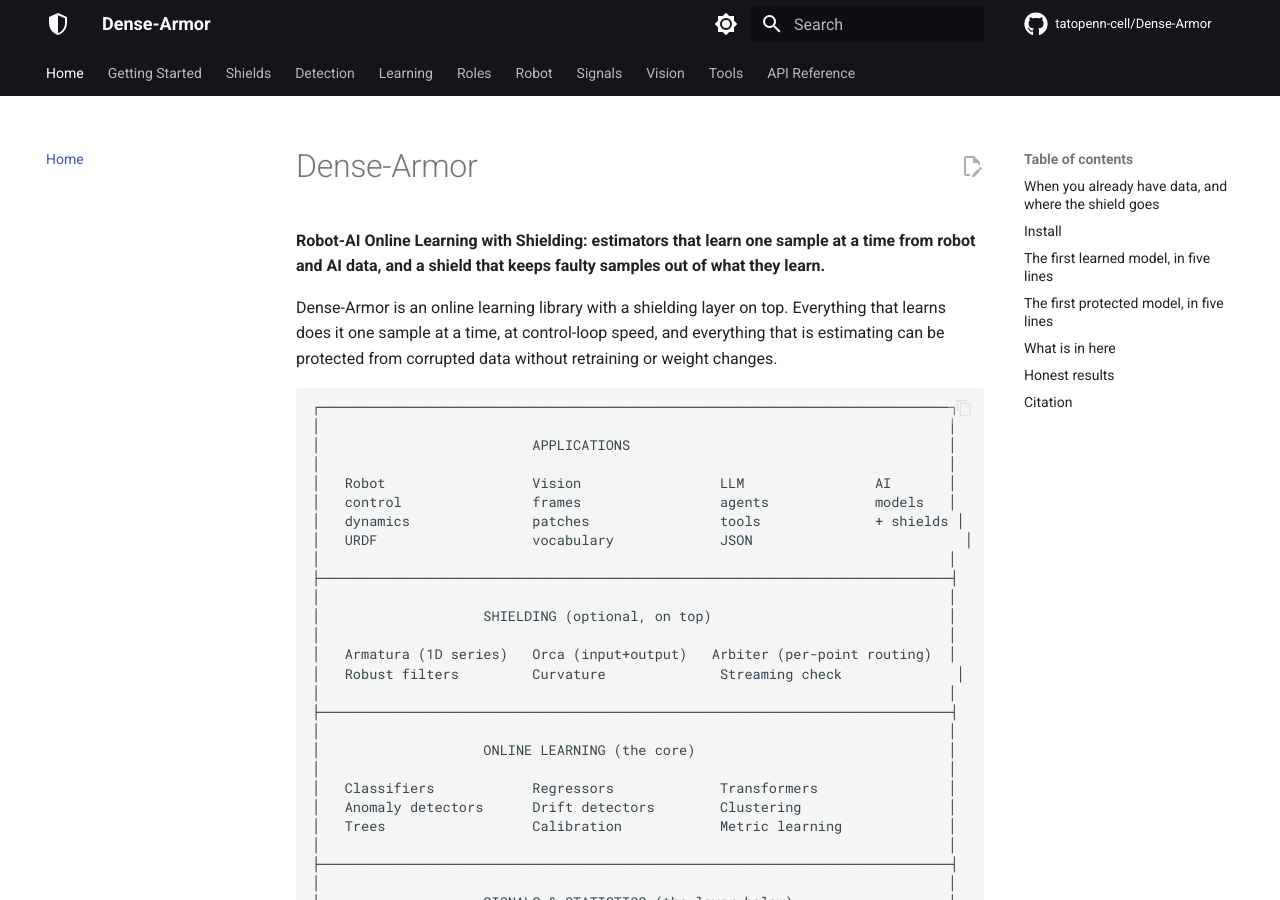
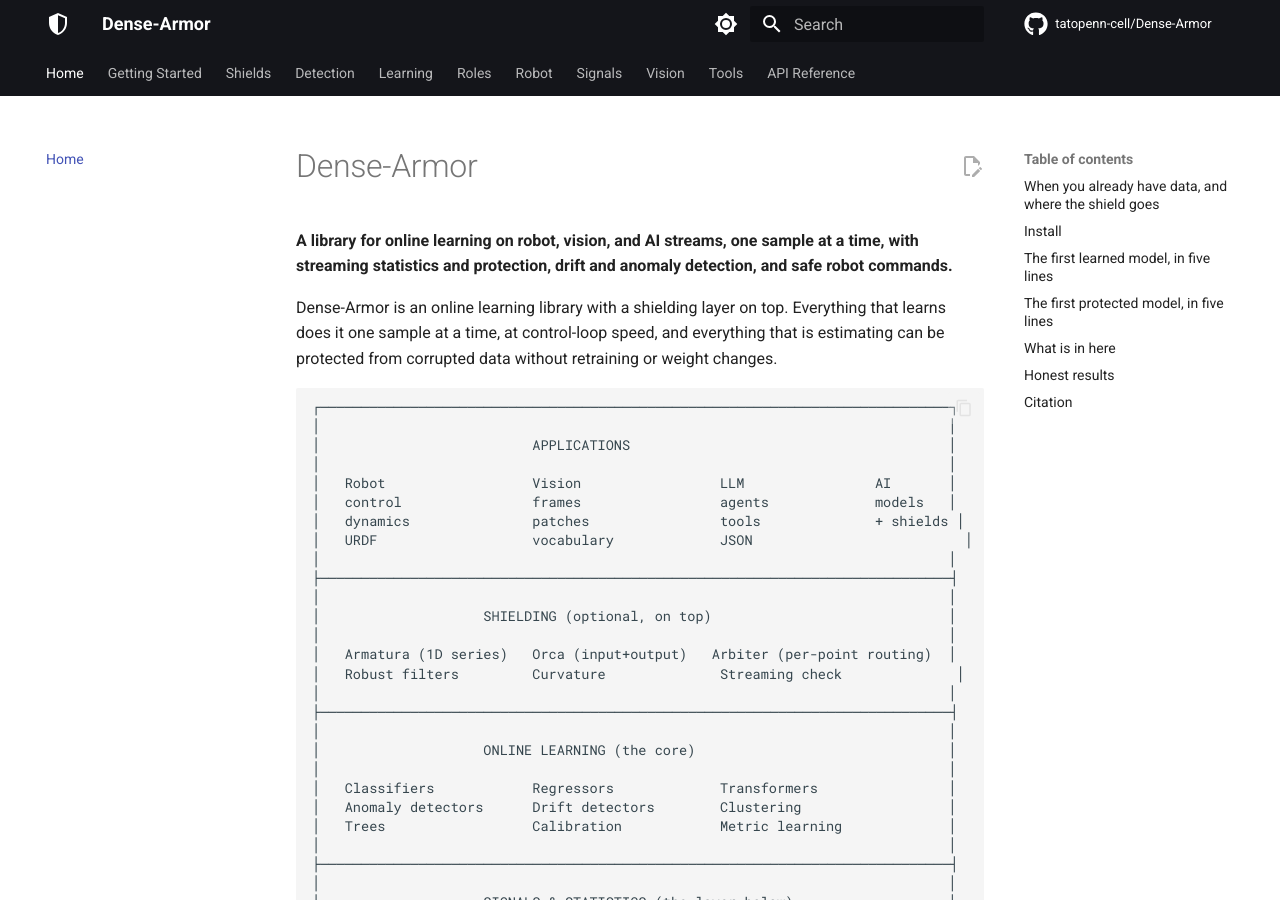
Before and after one commit to tatopenn-cell/Dense-Armor, an MkDocs documentation site: the page built from docs/index.md, in a window 1280 px wide and 900 px high. Built offline with MkDocs 1.6.1 and Material for MkDocs 9.7.7, drawn with Linux system fonts in a browser that asks for light colours; comment, search, counter and statistics services are not loaded; some of the changed text lies outside the part shown.

Commit message:
docs: unify tagline, fix broken limits link, list optim/linear on homepage

```diff
--- a/docs/index.md
+++ b/docs/index.md
@@ -1,7 +1,8 @@
 # Dense-Armor
 
-**Robot-AI Online Learning with Shielding: estimators that learn one sample at a time from
-robot and AI data, and a shield that keeps faulty samples out of what they learn.**
+**A library for online learning on robot, vision, and AI streams, one sample at a time,
+with streaming statistics and protection, drift and anomaly detection, and safe robot
+commands.**
 
 Dense-Armor is an online learning library with a shielding layer on top. Everything that
 learns does it one sample at a time, at control-loop speed, and everything that is
@@ -135,6 +136,10 @@
 
 **Online learning** — the core. Models that learn one sample at a time.
 
+- **[Optimizers](optim/index.md)** — SGD, AdaGrad, Adam, FTRLProximal,
+  OnlineNewtonStep, each in object and pure JAX form.
+- **[Linear models](linear/glm.md)** — LinearRegression, LogisticRegression,
+  BayesianLinearRegression, PayloadEstimator.
 - **[Calibration](learn/calibration.md)** — online Platt scaling: honest probabilities
   from any classifier.
 - **[Metric learning](learn/metric_learning.md)** — OASIS, LEGO, POLA, and a k-NN
@@ -232,7 +237,7 @@
 and no purely local coherence check (comparing a point to its immediate neighbours) can
 distinguish genuinely-smooth structure from adversarially-smooth structure without an
 external reference. See the
-[README](https://github.com/tatopenn-cell/Dense-Armor#-limiti---known) for the full
+[README](https://github.com/tatopenn-cell/Dense-Armor#-limits---known) for the full
 "known limits" list.
 
 ## Citation
```
Also changed, not shown: README.md (+1 -1 lines).
